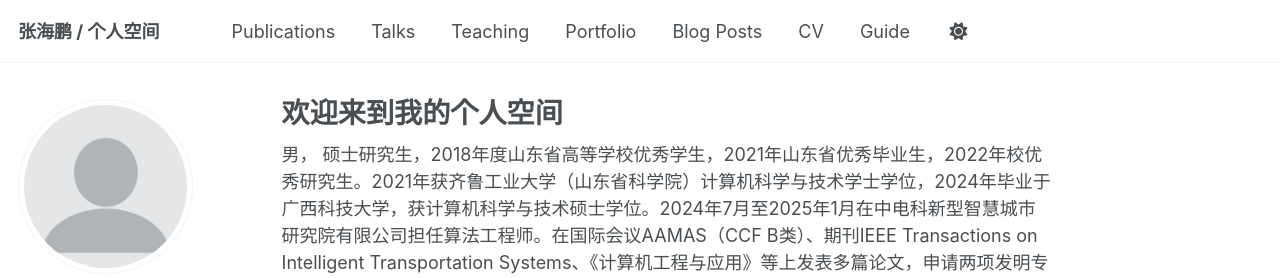
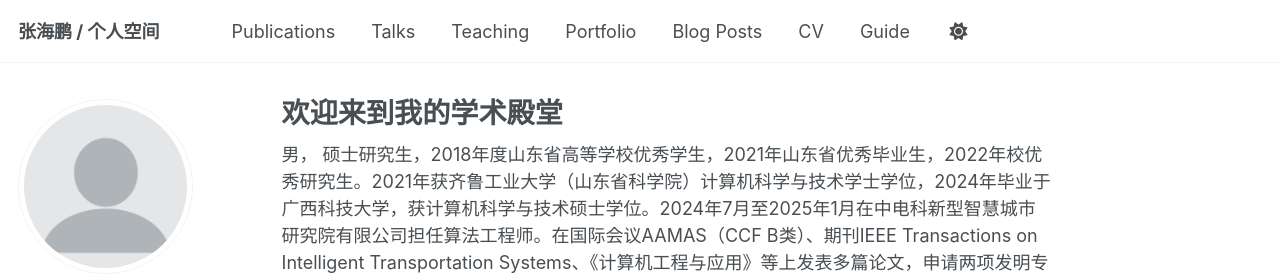
Before and after one commit to Harry-first/haipengzhang, a Jekyll site: the page built from _pages/about.md, in a window 1280 px wide and 900 px high. Shown: the top 278 px of the window. Built offline with Jekyll 4.4.1, drawn with Linux system fonts in a browser that asks for light colours.

Commit message:
Update about.md

```diff
--- a/_pages/about.md
+++ b/_pages/about.md
@@ -1,6 +1,6 @@
 ---
 permalink: /
-title: "欢迎来到我的个人空间"
+title: "欢迎来到我的学术殿堂"
 author_profile: true
 redirect_from:
   - /about/
```
